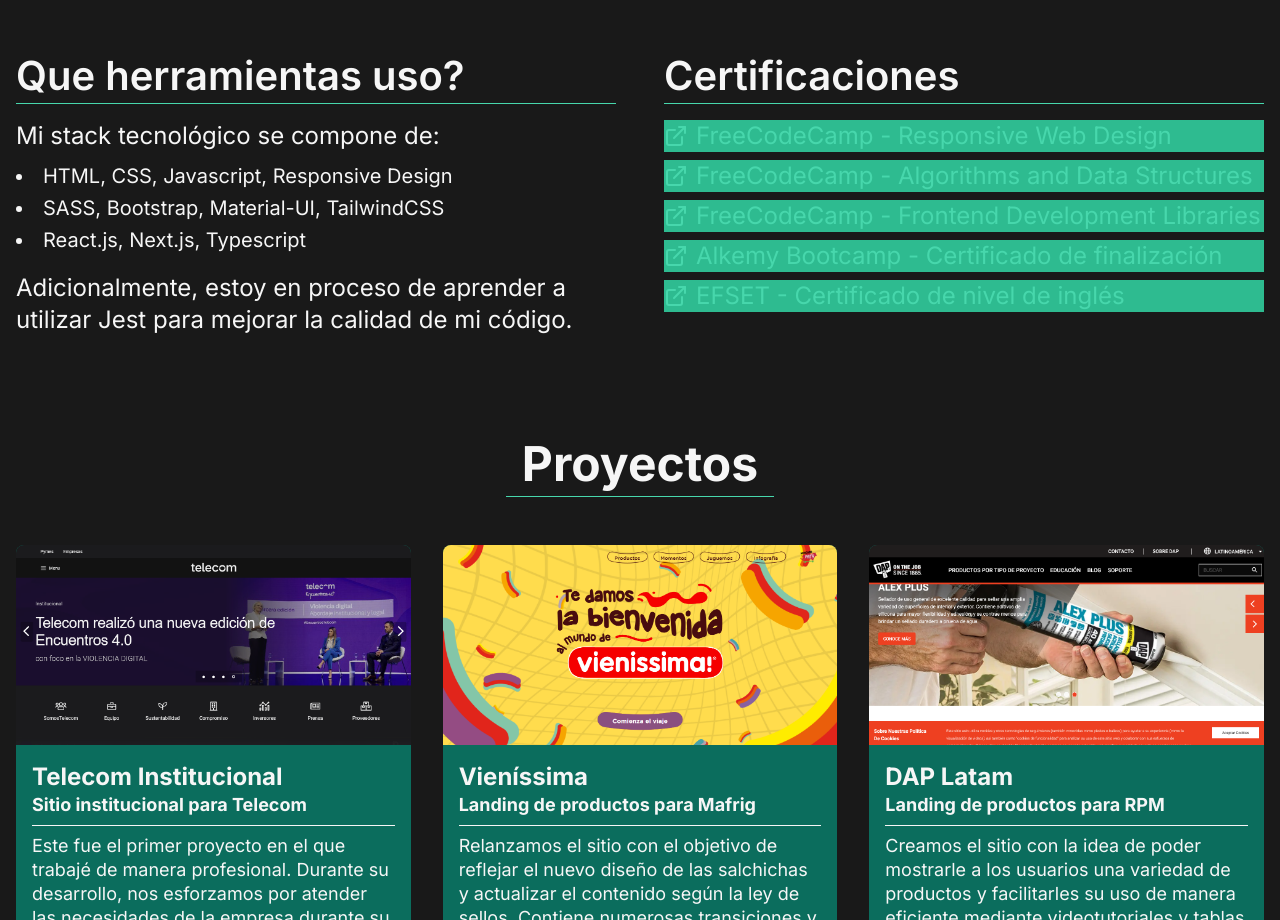
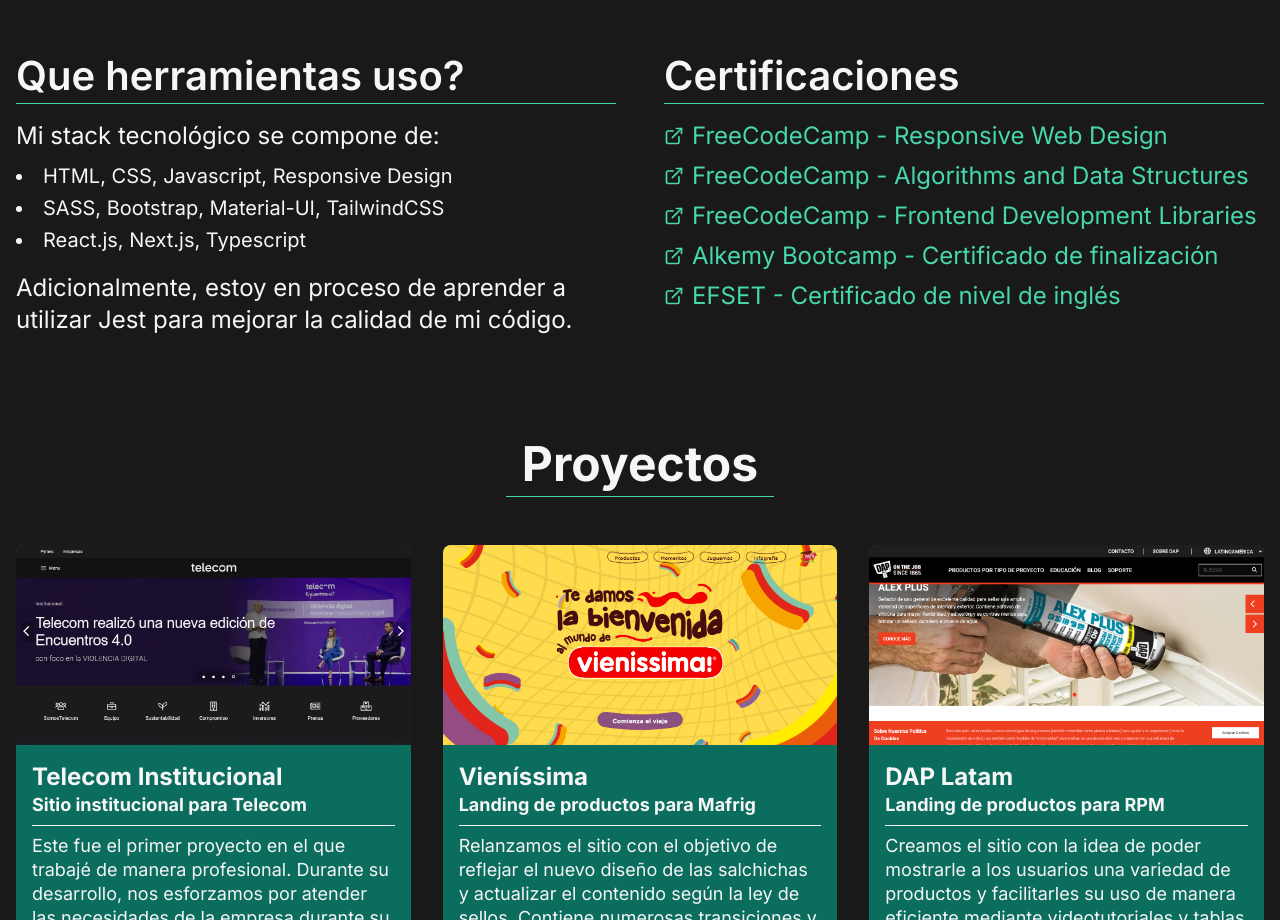
Before and after one commit to maple146/portfolio, a Next.js app: page / in a window 1280 px wide. Shown: the part 1031-1951 px from the top of the page. Built offline with nearby package versions, Linux system fonts and the light colour scheme.

Commit message:
Fix CustomLink icon size

```diff
--- a/src/components/custom-link.tsx
+++ b/src/components/custom-link.tsx
@@ -25,7 +25,7 @@
         sm:
           "text-sm",
         default:
-          "text-base lg:text-lg bg-main-500",
+          "text-base lg:text-lg",
       },
     },
 
@@ -44,7 +44,7 @@
 }: LinkProps): JSX.Element {
   return (
     <Link href={url} rel="noopener noreferrer" target="_blank" className={`${LinkVariants({ fontSize })} ${customClassNames}`} {...props}>
-      <ExternalLinkIcon />
+      <ExternalLinkIcon size={fontSize === 'sm' ? (16) : (20)} />
       <p
         className={`ml-2`}
       >
```
